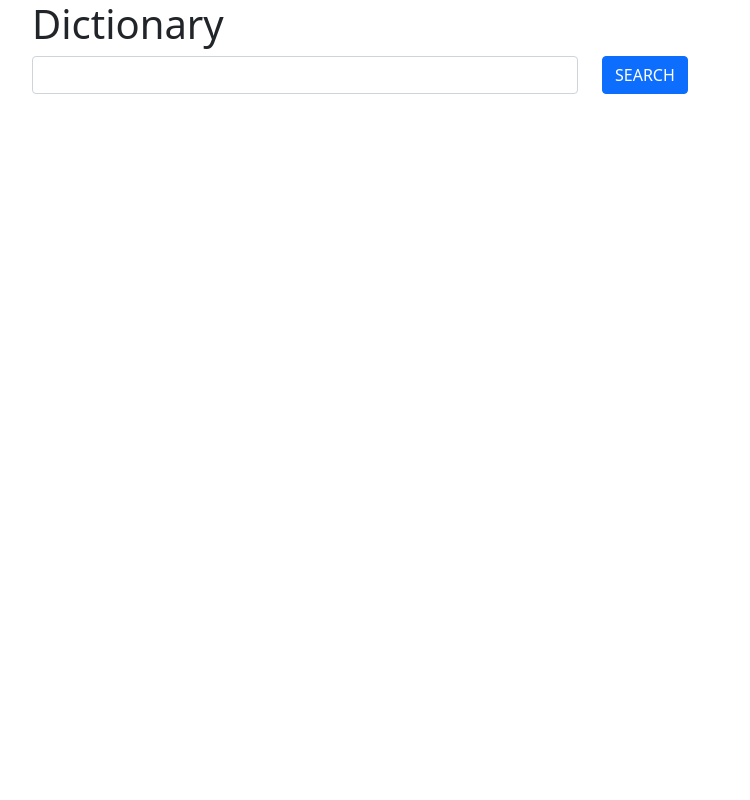
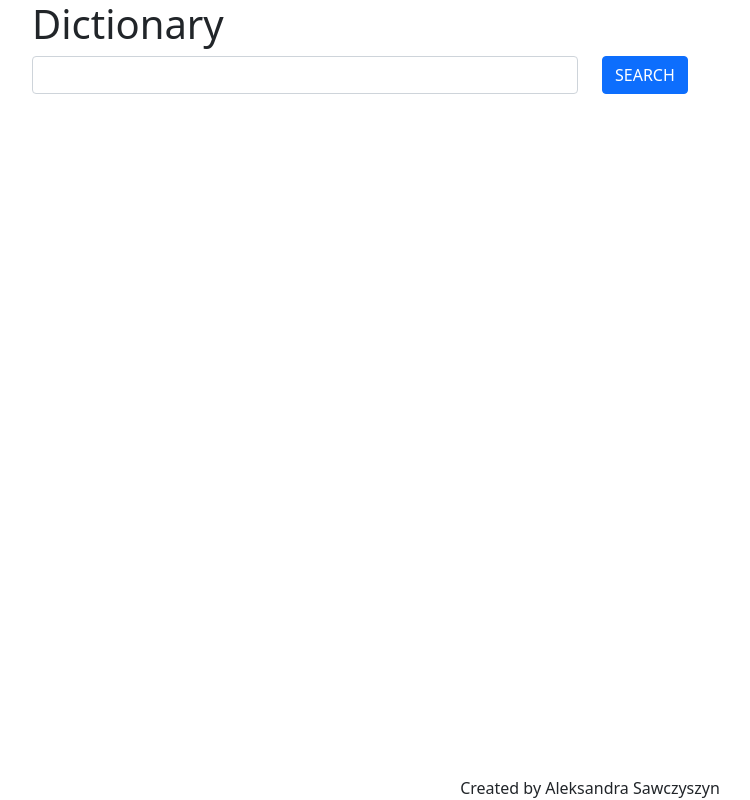
Before and after one commit to ola-sawczyszyn/dictionary-project, a React (Create React App) app: page / in a window 1280 px wide. Shown: the whole page, without its empty margins (50-800 px from the left). Built offline with nearby package versions, Linux system fonts and the light colour scheme.

Commit message:
Added dictionary API integration

```diff
--- a/package.json
+++ b/package.json
@@ -6,6 +6,7 @@
     "@testing-library/jest-dom": "^5.15.1",
     "@testing-library/react": "^11.2.7",
     "@testing-library/user-event": "^12.8.3",
+    "axios": "^0.24.0",
     "react": "^17.0.2",
     "react-dom": "^17.0.2",
     "react-scripts": "4.0.3",
--- a/src/App.css
+++ b/src/App.css
@@ -1,38 +1,9 @@
-.App {
-  text-align: center;
+.app {
+  display: flex;
+  flex-direction: column;
+  height: 100%;
 }
 
-.App-logo {
-  height: 40vmin;
-  pointer-events: none;
+.app .dictionary {
+  flex-grow: 1;
 }
-
-@media (prefers-reduced-motion: no-preference) {
-  .App-logo {
-    animation: App-logo-spin infinite 20s linear;
-  }
-}
-
-.App-header {
-  background-color: #282c34;
-  min-height: 100vh;
-  display: flex;
-  flex-direction: column;
-  align-items: center;
-  justify-content: center;
-  font-size: calc(10px + 2vmin);
-  color: white;
-}
-
-.App-link {
-  color: #61dafb;
-}
-
-@keyframes App-logo-spin {
-  from {
-    transform: rotate(0deg);
-  }
-  to {
-    transform: rotate(360deg);
-  }
-}
--- a/src/App.js
+++ b/src/App.js
@@ -2,9 +2,13 @@ import "./App.css";
 import Dictionary from "./Dictionary";
 function App() {
   return (
-    <div className="container">
-      <h1> Dictionary </h1>
+    <div className="container app">
+      <header>
+        <h1> Dictionary </h1>
+      </header>
       <Dictionary />
+
+      <footer className="text-center">Created by Aleksandra Sawczyszyn</footer>
     </div>
   );
 }
--- a/src/Dictionary.js
+++ b/src/Dictionary.js
@@ -1,11 +1,20 @@
+import axios from "axios";
 import React, { useState } from "react";
 
 export default function Dictionary() {
   let [keyword, setKeyword] = useState("");
+  let [definition, setDefinition] = useState(null);
 
   function handleSubmit(event) {
     event.preventDefault();
-    alert(`Searching for ${keyword}`);
+    if (!keyword) {
+      return;
+    }
+    axios
+      .get(`https://api.dictionaryapi.dev/api/v2/entries/en/${keyword}`)
+      .then((response) => response.data)
+      .then((definitions) => setDefinition(definitions[0]))
+      .catch((error) => console.error(error));
   }
 
   function handleChange(event) {
@@ -14,6 +23,8 @@ export default function Dictionary() {
 
   return (
     <div className="dictionary">
+      <div className="row">
+        <div className="col">
           <form onSubmit={handleSubmit}>
             <div className="row">
               <div className="col form-group">
@@ -32,5 +43,8 @@ export default function Dictionary() {
             </div>
           </form>
         </div>
+      </div>
+      <div className="row"></div>
+    </div>
   );
 }
--- a/src/index.css
+++ b/src/index.css
@@ -1,7 +1,9 @@
 html,
-body {
+body,
+#root {
   width: 100%;
   height: 100%;
+  min-height: 100vh;
   margin: 0;
   padding: 0;
 }
```
Also changed, not shown: 1 other file (tests, documents, lock files or other folders). Lines whose indentation alone changed are shown as unchanged.
